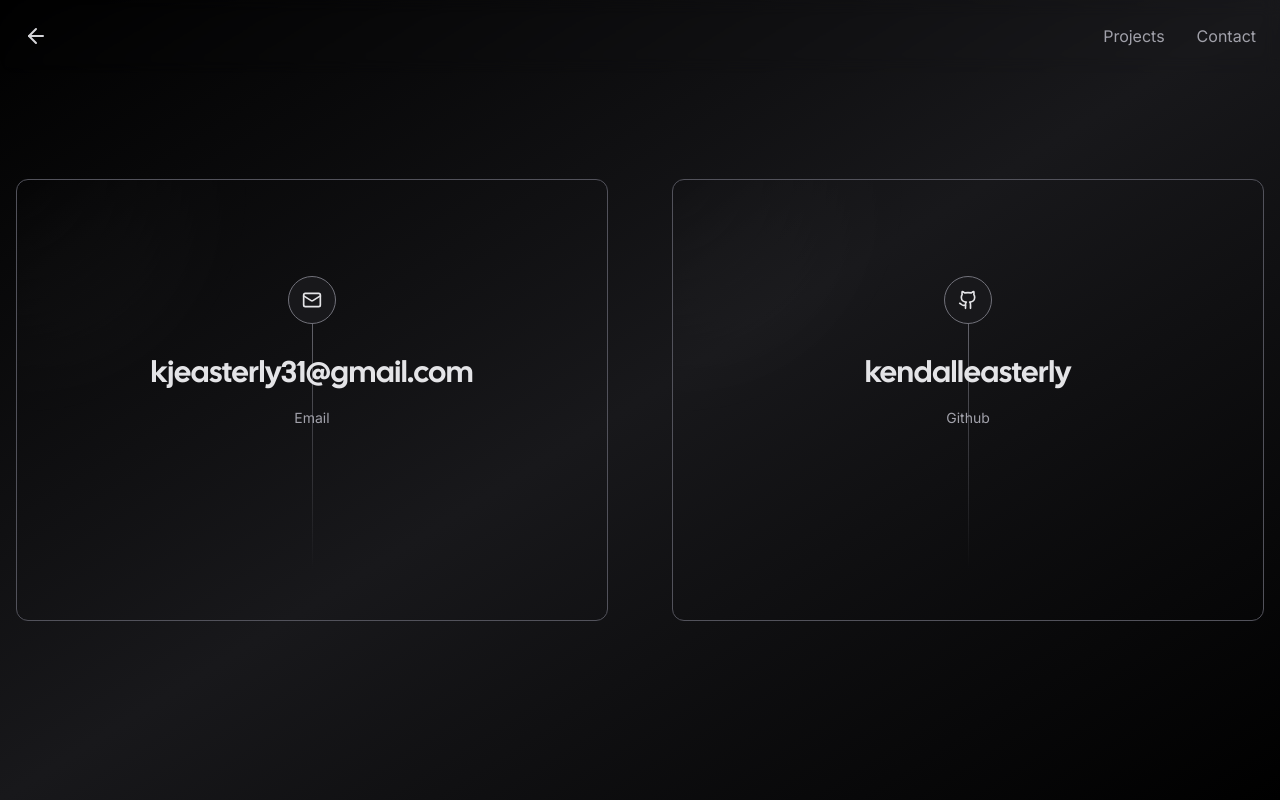
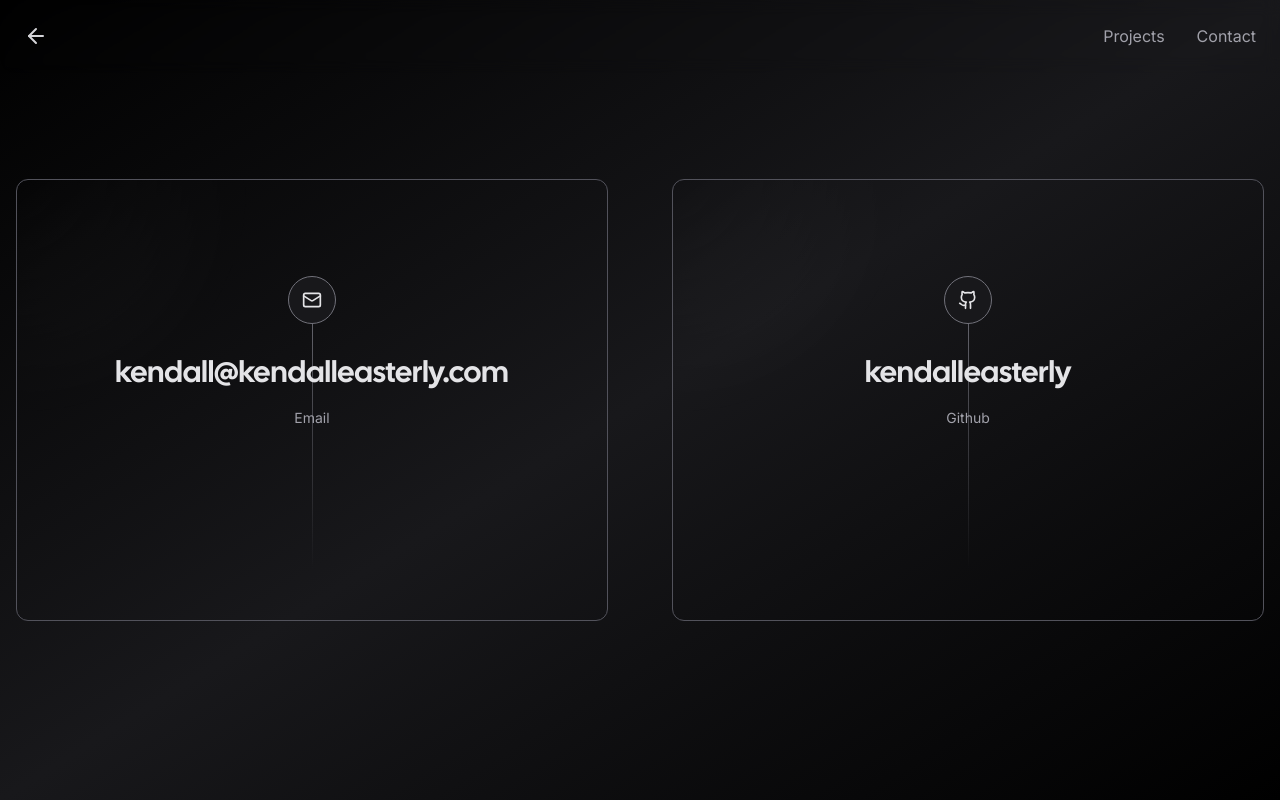
Before and after one commit to kendalleasterly/portfolio, a Next.js app: page /contact in a window 1280 px wide. Built offline with nearby package versions, Linux system fonts and the light colour scheme; no server answers; what tailwindcss-debug-screens would draw is missing.

Commit message:
Change contact email to kendall@kendalleasterly

```diff
--- a/app/contact/page.tsx
+++ b/app/contact/page.tsx
@@ -7,9 +7,9 @@ import { Card } from "../components/card";
 const socials = [
 	{
 		icon: <Mail size={20} />,
-		href: "mailto:kjeasterly31@gmail.com",
+		href: "mailto:kendall@kendalleasterly.com",
 		label: "Email",
-		handle: "kjeasterly31@gmail.com",
+		handle: "kendall@kendalleasterly.com",
 	},
 	{
 		icon: <Github size={20} />,
```
